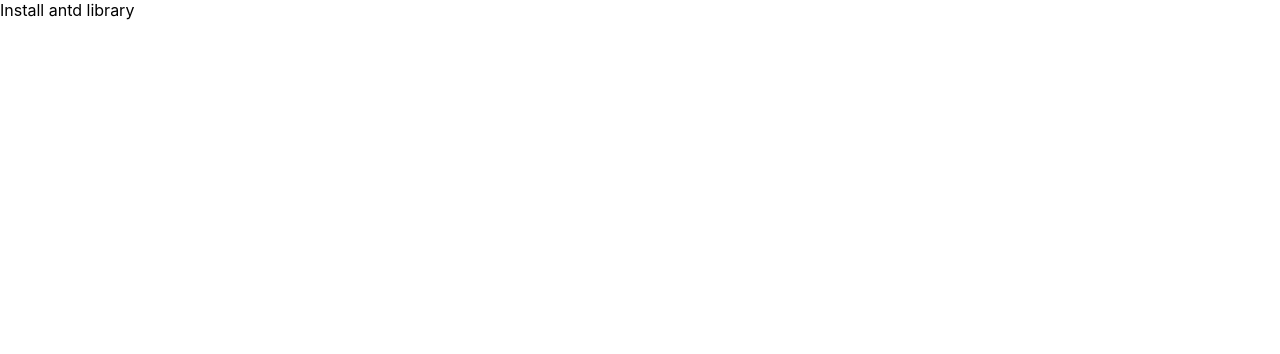
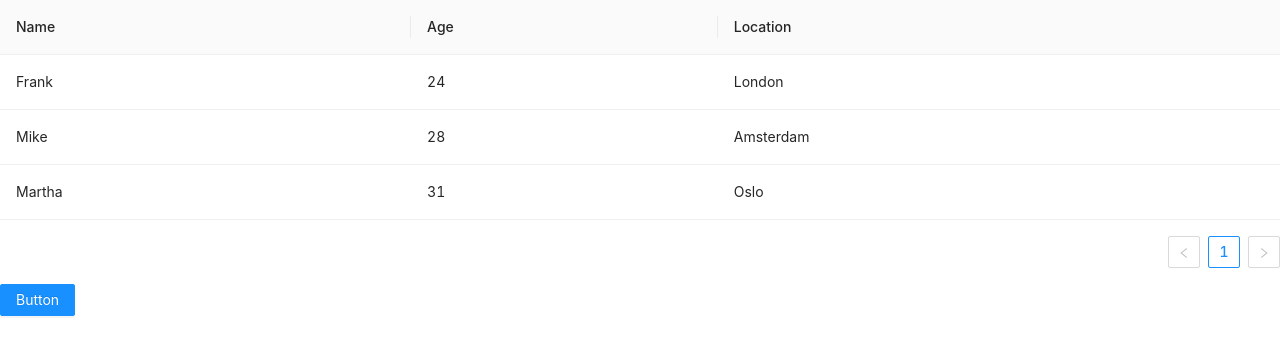
Before and after one commit to danielcalvolopez/antd, a React (Create React App) app: page / in a window 1280 px wide. Shown: the top 354 px of the page. Built offline with nearby package versions, Linux system fonts and the light colour scheme.

Commit message:
add antd button and table

```diff
--- a/src/App.css
+++ b/src/App.css
@@ -1,3 +1,5 @@
+@import "~antd/dist/antd.css";
+
 .App {
   text-align: center;
 }
--- a/src/App.js
+++ b/src/App.js
@@ -1,7 +1,37 @@
 import "./App.css";
+import { Button, Table } from "antd";
 
-function App() {
-  return <div>Install antd library</div>;
-}
+const App = () => {
+  const data = [
+    { key: "1", name: "Frank", age: 24, location: "London" },
+    { key: "2", name: "Mike", age: 28, location: "Amsterdam" },
+    { key: "3", name: "Martha", age: 31, location: "Oslo" },
+  ];
+
+  const columns = [
+    {
+      title: "Name",
+      dataIndex: "name",
+      key: "name",
+    },
+    {
+      title: "Age",
+      dataIndex: "age",
+      key: "age",
+    },
+    {
+      title: "Location",
+      dataIndex: "location",
+      key: "location",
+    },
+  ];
+
+  return (
+    <div>
+      <Table dataSource={data} columns={columns} />
+      <Button type="primary">Button</Button>
+    </div>
+  );
+};
 
 export default App;
```
